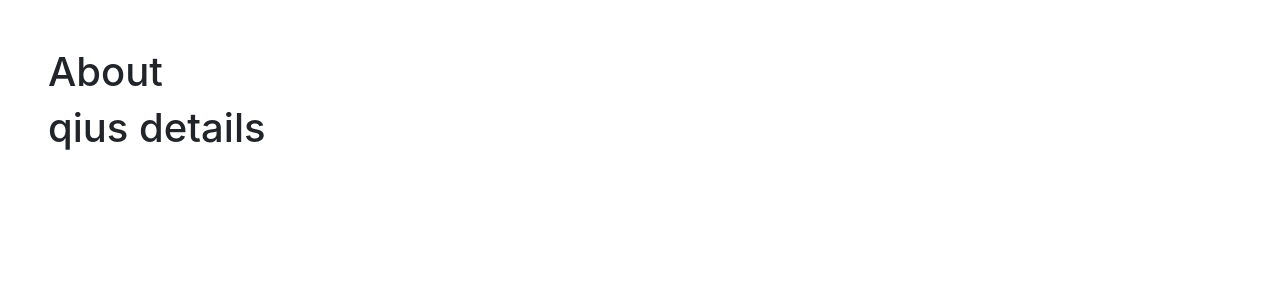
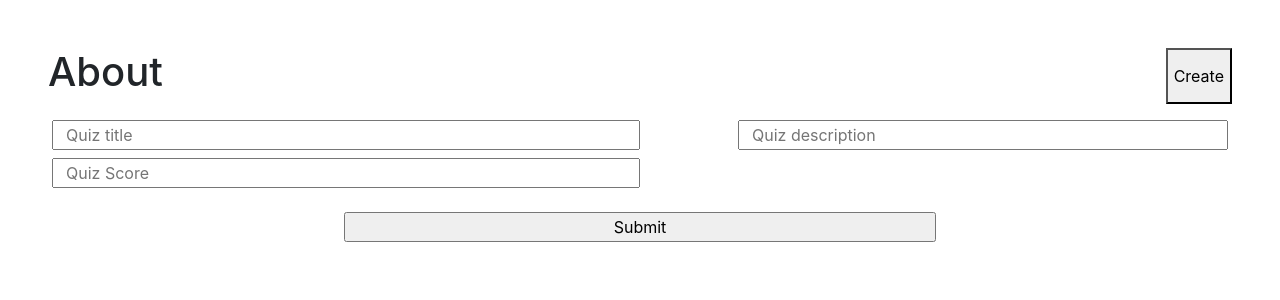
Before and after one commit to Amr-Khalil94/crocosoft_test, a React (Create React App) app in the folder ak_crocosoft_test/: page /quiz/1 in a window 1280 px wide. Shown: the top 300 px of the page. Built offline with nearby package versions, Linux system fonts and the light colour scheme.

Commit message:
insert quiz

```diff
--- a/ak_crocosoft_test/src/Components/General/SideBar/sideBar.js
+++ b/ak_crocosoft_test/src/Components/General/SideBar/sideBar.js
@@ -1,10 +1,21 @@
+//react
 import React from "react";
-import { Outlet } from "react-router-dom";
+
+//dom route
+import { Outlet, useNavigate } from "react-router-dom";
 
 export default () => {
+    //verify dom route
+    const navigate = useNavigate();
     return (
         <div>
-            <h1>About</h1>
+            <div className="d-flex justify-content-between mb-3">
+                <h1>About</h1>
+                <button onClick={() => {
+                    navigate(`quiz/22`)
+                }}>Create</button>
+
+            </div>
             <Outlet />
         </div>
     )
--- a/ak_crocosoft_test/src/Components/QuizDetails/quizDetails.js
+++ b/ak_crocosoft_test/src/Components/QuizDetails/quizDetails.js
@@ -1,9 +1,69 @@
-import React from 'react';
+//react
+import React, { useState, createRef } from 'react';
+
+//redux
+import { useDispatch, useSelector } from "react-redux";
+import { createQuizThunk } from "../../Store/quizesSlices"
+
+
 
 export default () => {
+    //quizes array
+    const { quizes, isload, isLocalStorge } = useSelector(state => state.quizesSlices)
+
+    //redux - dispatch
+    const dispatch = useDispatch()
+
+    //refs
+    const quizTitleRef = createRef(null);
+    const quizDescriptionRef = createRef(null);
+    const quizScoreRef = createRef(null);
+
+    // Define state variables for each input field
+    const [formData, setFormData] = useState({
+        quizTitle: '',
+        quizDescription: '',
+        quizScore: ''
+    });
+
+    // Function to handle changes in input fields
+    const handleInputChange = (event) => {
+        const { name, value } = event.target;
+        setFormData((prevData) => ({
+            ...prevData,
+            [name]: value,
+        }));
+    };
+
+
+    // Function to handle form submission
+    const handleSubmit = (event) => {
+        event.preventDefault();
+        // Access the formData object with all input values
+        console.log(formData);
+        const quizData = {
+            title: formData.quizTitle,
+            description: formData.quizDescription,
+            score: formData.quizScore
+        }
+        dispatch(createQuizThunk(quizData))
+        // Here, you can perform any further actions, such as sending the data to a server
+    };
+
+    console.log(quizes)
     return (
-        <div className="App">
-            <h1>qius details</h1>
+        <div className="quizDetails-parent row">
+
+
+            <form onSubmit={handleSubmit}>
+                <div className='row px-3 justify-content-between'>
+                    <input ref={quizTitleRef} placeholder='Quiz title' className='col-6 mb-2' type="text" id="quizTitle" name="quizTitle" required value={formData.quizTitle} onChange={handleInputChange} />
+                    <input ref={quizDescriptionRef} placeholder='Quiz description' className='col-5 mb-2' type="text" id="quizDescription" name="quizDescription" required value={formData.quizDescription} onChange={handleInputChange} />
+                    <input ref={quizScoreRef} placeholder='Quiz Score' className='col-6 mb-2' type="text" id="quizScore" name="quizScore" required value={formData.quizScore} onChange={handleInputChange} />
+                </div>
+
+                <input type="submit" value="Submit" className='col-6 mt-3 ms-auto me-auto d-block' />
+            </form>
         </div>
-    );
+    )
 };
--- a/ak_crocosoft_test/src/Store/quizesSlices.js
+++ b/ak_crocosoft_test/src/Store/quizesSlices.js
@@ -30,6 +30,9 @@ export const createQuizThunk = createAsyncThunk(
             baseURL: `http://localhost:3005`,
             url: '/quizes',
             method: "POST",
+            headers: {
+                'Content-Type': 'application/json; charset=UTF-8',
+            },
             data: JSON.stringify(args)
         };
         return axios(options)
@@ -66,6 +69,20 @@ const quizSlice = createSlice({
             console.log(action)
             state.isload = false
         },
+
+        [createQuizThunk.pending]: (state, action) => {
+            state.isload = true
+            console.log(action)
+        },
+        [createQuizThunk.fulfilled]: (state, action) => {
+            console.log(action)
+            state.quizes.push(action.payload)
+            state.isload = false
+        },
+        [createQuizThunk.rejected]: (state, action) => {
+            console.log(action)
+            state.isload = false
+        },
     }
 
 })
```
Also changed, not shown: ak_crocosoft_test/src/Components/General/TittleAndButt/tittleAndButt.js (+32 -45 lines), 1 other file (tests, documents, lock files or other folders).
